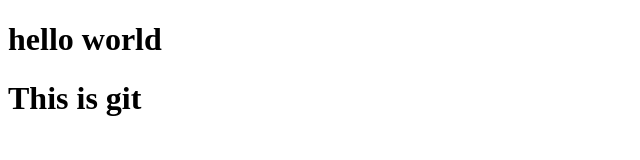
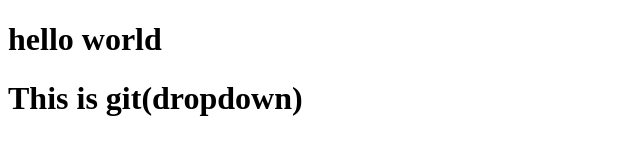
Before and after one commit to aliraza943/localrepo, a plain HTML site: page index.html in a window 1280 px wide. Shown: the whole page, without its empty margins (0-640 px from the left). Drawn offline with Linux system fonts and the light colour scheme.

```diff
--- a/index.html
+++ b/index.html
@@ -7,6 +7,6 @@
 </head>
 <body>
     <h1>hello world</h1>
-    <h1>This is git</h1>
+    <h1>This is git(dropdown)</h1>
 </body>
 </html>
```
